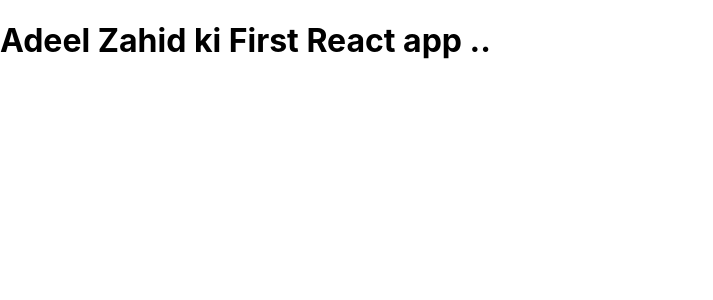
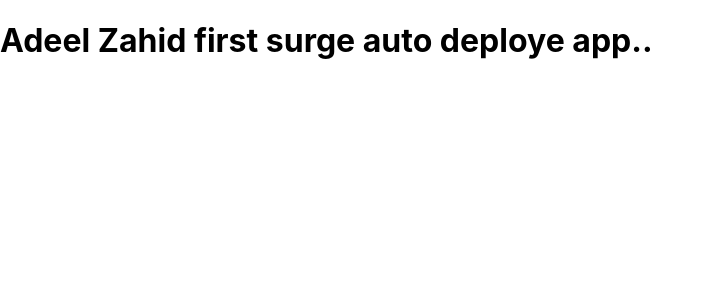
Before and after one commit to AdeelZahid/First-React-app-published-, a React (Create React App) app: page / in a window 1280 px wide. Shown: the top 300 px of the page, without its empty margins (0-713 px from the left). Built offline with nearby package versions, Linux system fonts and the light colour scheme.

Commit message:
update hello message

```diff
--- a/src/index.js
+++ b/src/index.js
@@ -4,7 +4,7 @@
 import * as serviceWorker from './serviceWorker';
 
 ReactDOM.render(
-  <h1>Adeel Zahid ki First React app .. </h1>,
+  <h1>Adeel Zahid first surge auto deploye app..  </h1>,
   document.getElementById('root')
 );
 
```
